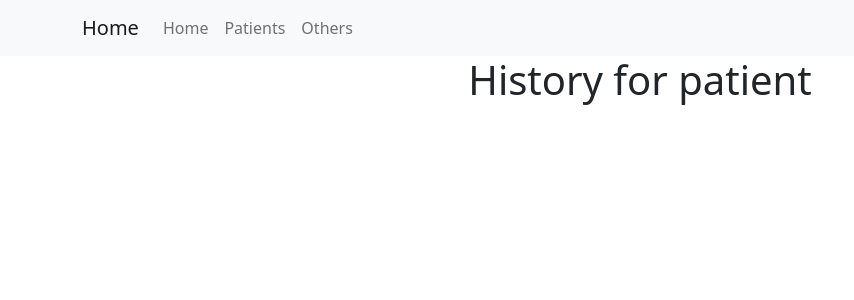
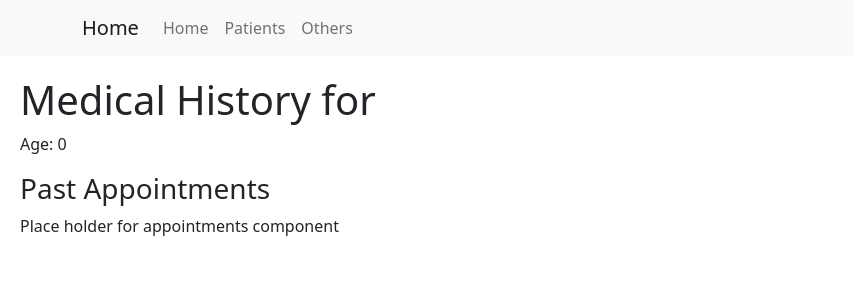
Before and after one commit to ricardoauribe/medrecords-frontend, a React (Create React App) app: page /patients/history/1 in a window 1280 px wide. Shown: the top 300 px of the page, without its empty margins (0-854 px from the left). Built offline with nearby package versions, Linux system fonts and the light colour scheme; no server answers.

Commit message:
Start modeling history page

```diff
--- a/src/pages/History.js
+++ b/src/pages/History.js
@@ -3,7 +3,6 @@ import React, { useEffect, useState } from "react";
 const History = ({match}) => {
 
   const patientId = match.params.id;
-  console.log(patientId);
   const error = null;
   const [patientData, setPatientData] = useState({"_id":"","guid":"","name":"","lastname":"","age":0,"sex":""});
 
@@ -12,7 +11,6 @@ const History = ({match}) => {
       const result = await fetch(`http://localhost:8000/api/member/${patientId}`)
         .catch(error);
       const body = await result.json();
-      console.log(body);
       setPatientData(body);
     }
 
@@ -22,8 +20,13 @@ const History = ({match}) => {
 
   return(
     <>
-      <h1>History for patient</h1>
-      {patientData.name}
+      <div style={{textAlign: 'left', padding: 20}}>
+        <h1>Medical History for {patientData.name}</h1>
+        <p>Age: {patientData.age}</p>
+
+        <h3>Past Appointments</h3>
+        Place holder for appointments component
+      </div>
     </>
   )
 };
```
